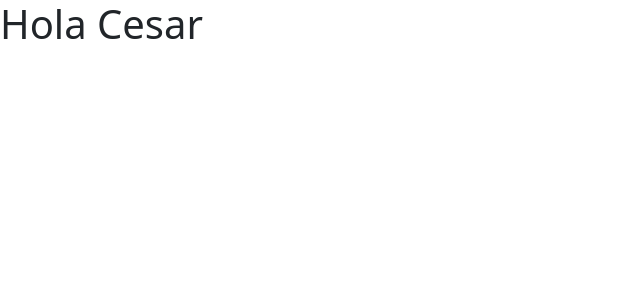
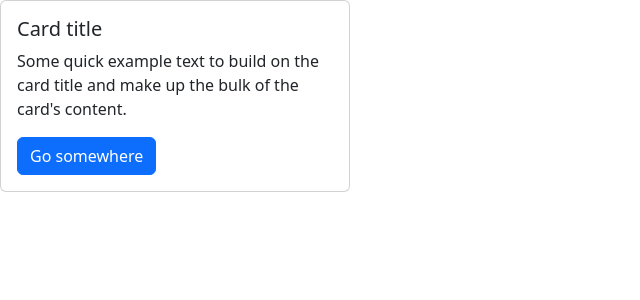
Before and after one commit to cmg-dev-mx/Web_Courses_Apps, a React (Vite) app in the folder react/react-app/: page / in a window 1280 px wide. Shown: the top 300 px of the page, without its empty margins (0-640 px from the left). Built offline with nearby package versions, Linux system fonts and the light colour scheme.

Commit message:
Creación de componente Card

```diff
--- a/react/react-app/src/App.tsx
+++ b/react/react-app/src/App.tsx
@@ -1,9 +1,8 @@
-import Titulo from "./Titulo";
-
+import Card from "./components/Card";
 
 function App() {
   // JSX
-  return <Titulo />;
+  return <Card />;
 }
 
 export default App;
--- /dev/null
+++ b/react/react-app/src/components/Card.tsx
@@ -0,0 +1,23 @@
+function Card() {
+  return (
+    <div
+      className="card"
+      style={{
+        width: "350px",
+      }}
+    >
+      <div className="card-body">
+        <h5 className="card-title">Card title</h5>
+        <p className="card-text">
+          Some quick example text to build on the card title and make up the
+          bulk of the card's content.
+        </p>
+        <a href="#" className="btn btn-primary">
+          Go somewhere
+        </a>
+      </div>
+    </div>
+  );
+}
+
+export default Card;
```
